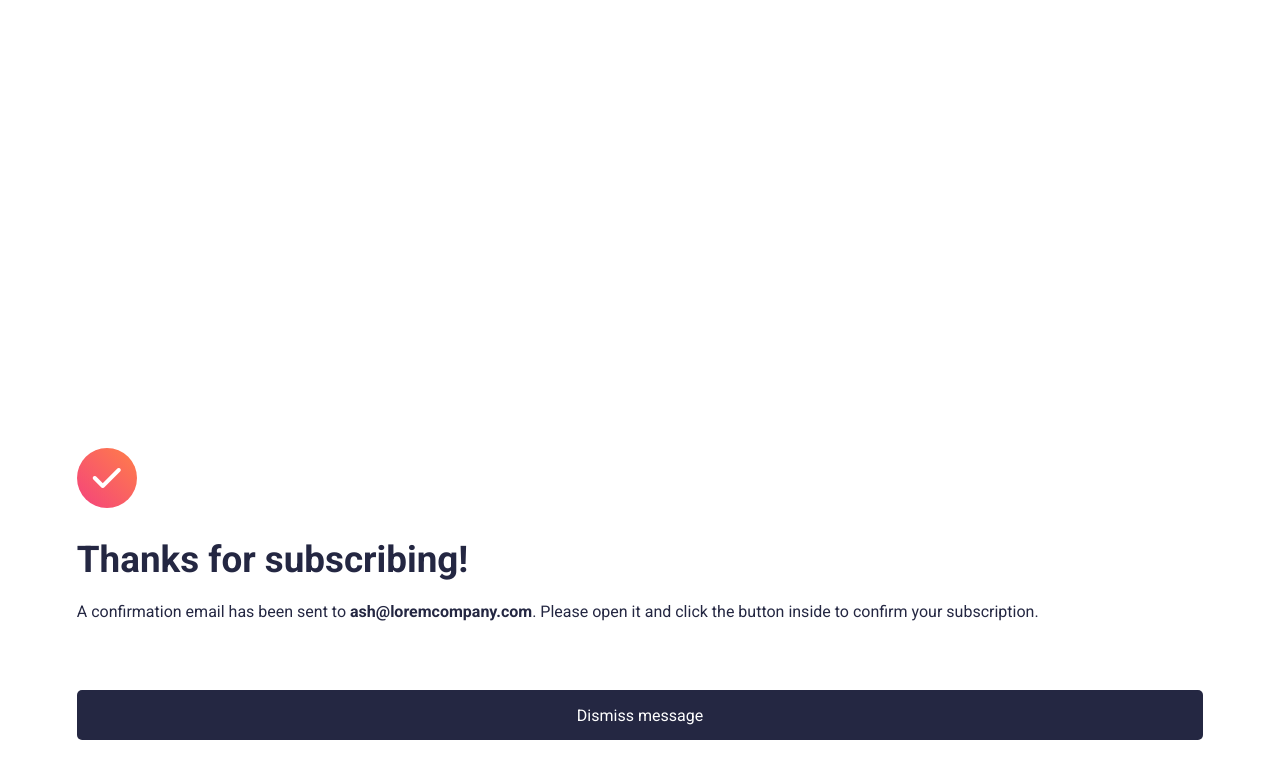
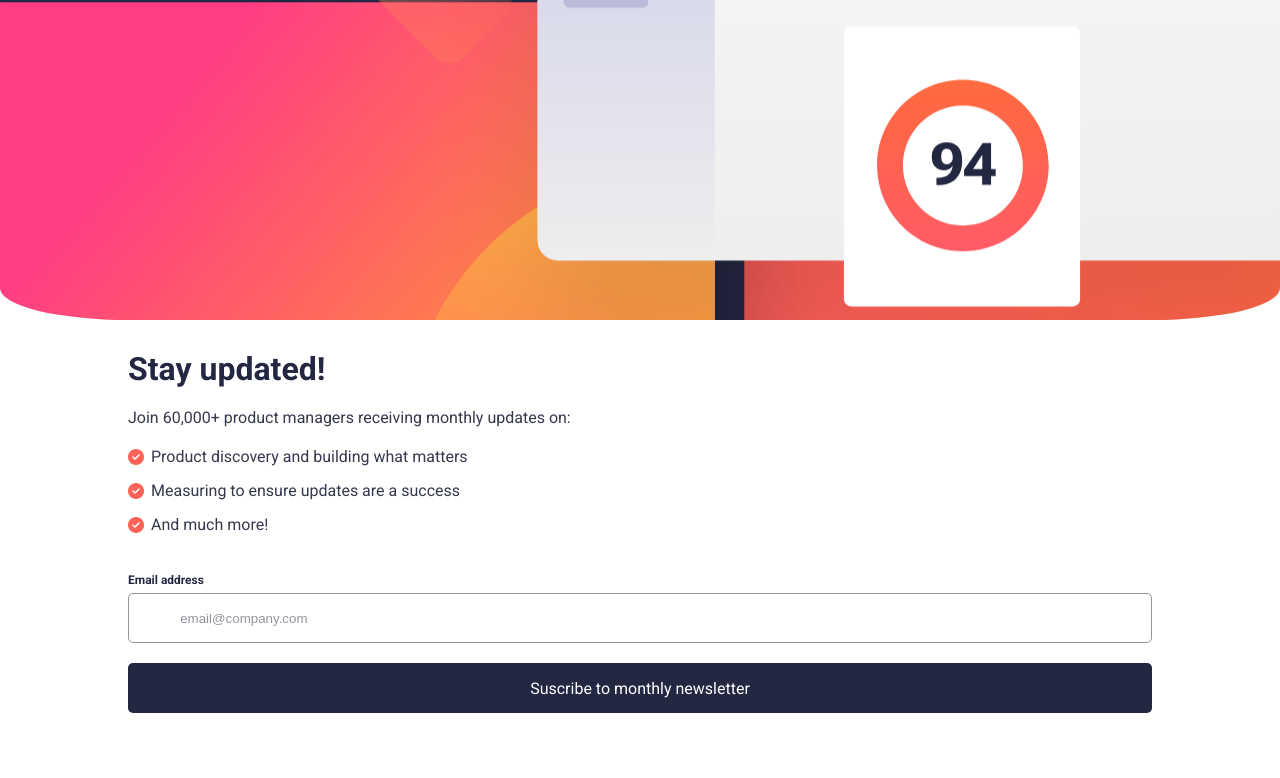
Before and after one commit to tanferest/newsletter_form_frontendmentor, a website: page src/html/index.html in a window 1280 px wide. Drawn offline with nearby package versions, Linux system fonts and the light colour scheme; files that its build step writes are made by us from their sources; files whose address does not match are found by name.

Commit message:
add desktop version and active states

```diff
--- a/src/html/partials/main.html
+++ b/src/html/partials/main.html
@@ -1,5 +1,5 @@
 <main class="page__main">
-    <div class="hidden">
+    <div class="main-section">
         <div class="hero"></div>
         <section class="suscribe">
             <h1 class="suscribe__title">Stay updated!</h1>
@@ -14,7 +14,7 @@
             <button class="suscribe__btn btn">Suscribe to monthly newsletter</button>
         </section>
     </div>
-    <section class="success">
+    <section class="success hidden">
         <div class="success__icon"><i class="fa-solid fa-check"></i></div>
         <h2 class="success__title">Thanks for subscribing!</h2>
         <p class="success__msg">
--- a/src/scss/components/_buttons.scss
+++ b/src/scss/components/_buttons.scss
@@ -5,4 +5,11 @@
     color: $white;
     border-radius: 5px;
     margin-bottom: 40px;
+    @include desktop {
+        height: 60px;
+        &:active {
+            background: linear-gradient(to right, rgb(255, 84, 115), rgb(249, 106, 62));
+            box-shadow: rgba(255, 84, 115, 0.4) 0px 12px 28px 0px, rgba(0, 0, 0, 0.1) 0px 2px 4px 0px, rgba(249, 106, 62, 0.05) 0px 0px 0px 1px inset;
+        }
+    }
 }
--- /dev/null
+++ b/src/scss/core/_mixins.scss
@@ -0,0 +1,5 @@
+@mixin desktop {
+    @media all and (min-width: 1440px) {
+      @content;
+    }
+  }
--- a/src/scss/core/_reset.scss
+++ b/src/scss/core/_reset.scss
@@ -13,3 +13,7 @@ button {
     cursor: pointer;
     outline: inherit;
   }
+
+  textarea:focus, input:focus{
+    outline: none;
+}
--- a/src/scss/layout/_main.scss
+++ b/src/scss/layout/_main.scss
@@ -4,6 +4,12 @@
     width: 100%;
     border-bottom-left-radius: 10%;
     border-bottom-right-radius: 10%;
+    @include desktop {
+        width: 45%;
+        height: 100%;
+        border-radius: 20px;
+        background: url("../images/illustration-sign-up-desktop.svg") center / cover;
+    }
 }
 
 .suscribe {
@@ -14,6 +20,9 @@
         color: $dark-grey;
         font-size: 2rem;
         margin-bottom: 20px;
+        @include desktop {
+            font-size: 3.5rem;
+        }
     }
     &__text {
         color: $charcoal-grey;
@@ -49,9 +58,21 @@
         &::placeholder {
             color: $grey;
         }
+        @include desktop {
+            margin-top: 7px;
+            height: 60px;
+            &:focus {
+                border: 1px solid $dark-grey;
+                color: $dark-grey;
+            }
+        }
     }
     &__btn {
         margin-top: 20px;
+    }
+    @include desktop {
+        width: 60%;
+        padding: 0 8%;
     }
 }
 
@@ -64,7 +85,7 @@
     padding: 35% 6% 10% 6%;
     color: $dark-grey;
     &__icon {
-        background: linear-gradient(to right top, rgb(244, 66, 125), rgb(255, 127, 72));
+        background: linear-gradient(to right top, #FF5473, #F96A3E);
         width: 60px;
         height: 60px;
         display: flex;
@@ -94,6 +115,29 @@
     }
 }
 
+.page__main {
+    @include desktop {
+        min-height: 100vh;
+        background-color: $charcoal-grey;
+        display: flex;
+        justify-content: center;
+        align-items: center;
+    }
+}
+
+.main-section {
+    @include desktop {
+        background-color: $white;
+        width: 65%;
+        height: 70vh;
+        display: flex;
+        flex-direction: row-reverse;
+        align-items: center;
+        padding: 20px;
+        border-radius: 20px;
+    }
+}
+
 .hidden {
     display: none;
 }
--- a/src/scss/main.scss
+++ b/src/scss/main.scss
@@ -1,5 +1,6 @@
 @import 'core/reset';
 @import 'core/variables';
+@import 'core/mixins';
 @import 'components/buttons';
 // @import 'layout/header';
 @import 'layout/main';
```
